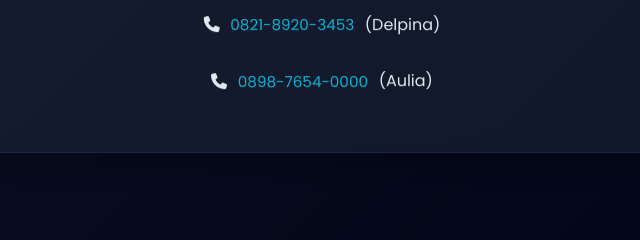
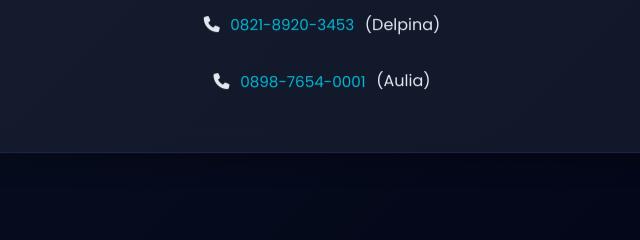
Before and after one commit to Dimas060304/HC-Vol.3, a plain HTML site: page Index.html in a window 1280 px wide. Shown: the part 7071-7311 px from the top of the page, 318-958 px from the left. Drawn offline with Linux system fonts and the light colour scheme.

Commit message:
Update Index.html

```diff
--- a/Index.html
+++ b/Index.html
@@ -1067,7 +1067,7 @@
                     <div class="contact-info">
                         <p><i class="fas fa-user-tie"></i> <strong>Contact Person</strong></p>
                         <p><i class="fas fa-phone"></i> <a href="https://wa.me/6282189203453">0821-8920-3453</a> (Delpina)</p>
-                        <p><i class="fas fa-phone"></i> <a href="tel:+6289876543210">0898-7654-0000</a> (Aulia)</p>
+                        <p><i class="fas fa-phone"></i> <a href="tel:+6289876543210">0898-7654-0001</a> (Aulia)</p>
                     </div>
                 </div>
             </div>
```
